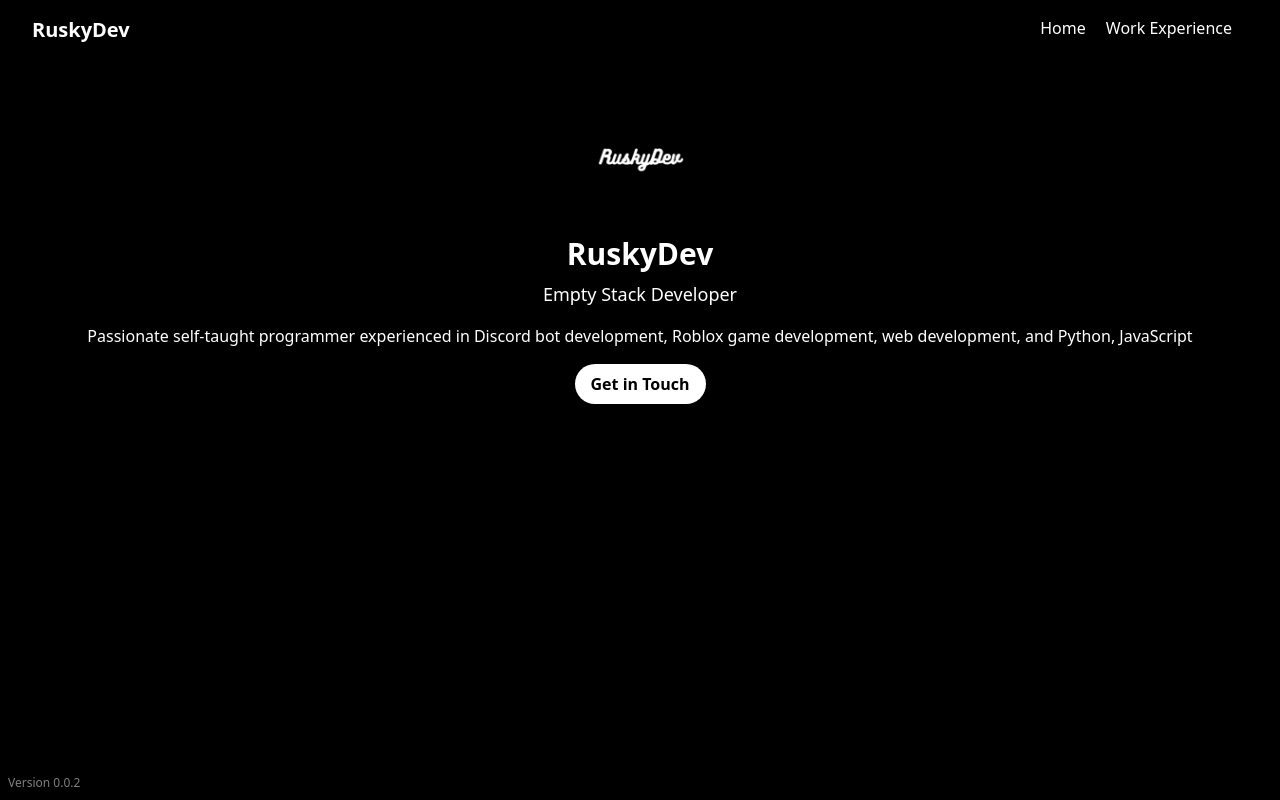
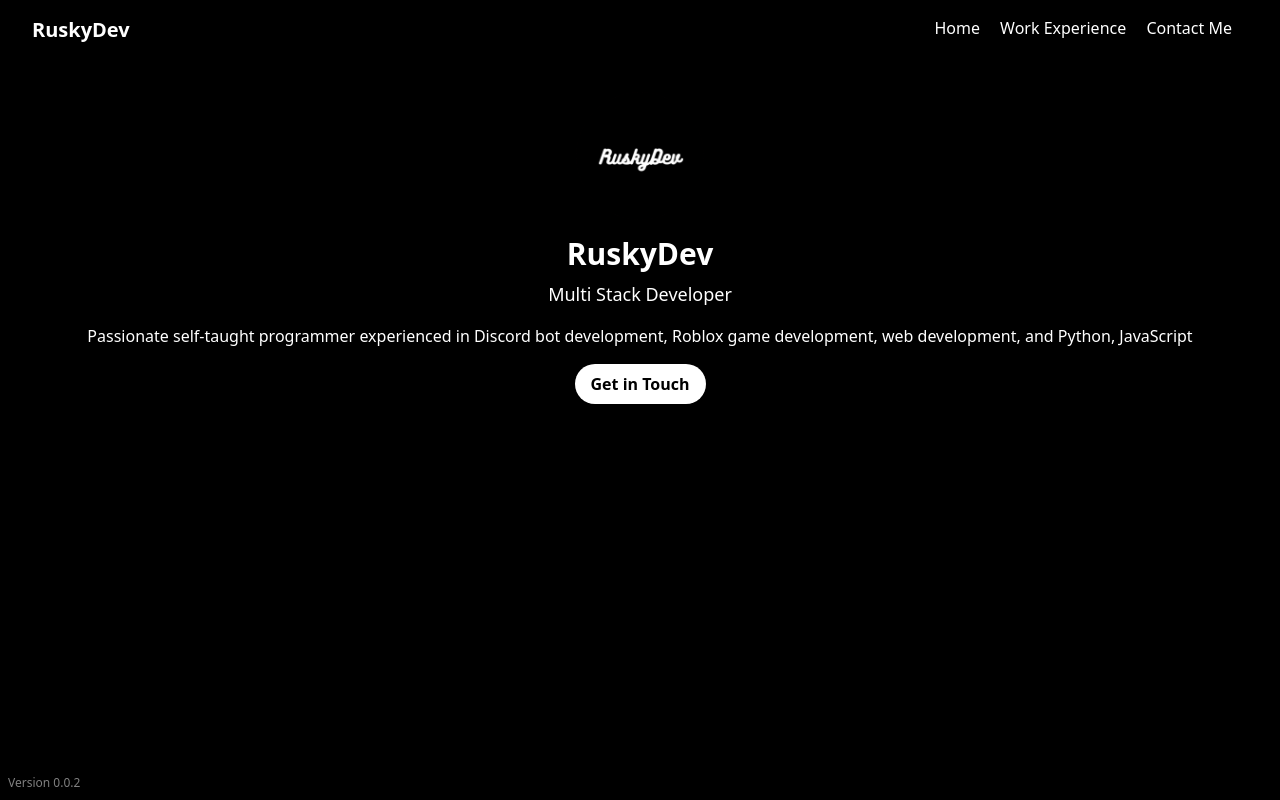
Before and after one commit to RuskyDev/ruskydev.github.io, a plain HTML site: page index.html in a window 1280 px wide. Drawn offline with nearby package versions, Linux system fonts and the light colour scheme.

Commit message:
Added Contact me in NAV bar

```diff
--- a/index.html
+++ b/index.html
@@ -42,6 +42,7 @@
       <div>
         <a href="index.html" class="mr-4">Home</a>
         <a href="work-experience.html" class="mr-4">Work Experience</a>
+        <a href="contact-me.html" class="mr-4">Contact Me</a>
       </div>
     </nav>
   </header>
@@ -51,7 +52,7 @@
     </div>
     <div class="text-center mb-4">
       <h1 class="text-3xl font-bold mb-2">RuskyDev</h1>
-      <p class="text-lg">Empty Stack Developer</p>
+      <p class="text-lg">Multi Stack Developer</p>
     </div>
     <p class="text-center mb-4">Passionate self-taught programmer experienced in Discord bot development, Roblox game
       development, web development, and Python, JavaScript</p>
```
Also changed, not shown: contact-me.html (+1 -0 lines), work-experience.html (+1 -0 lines).
